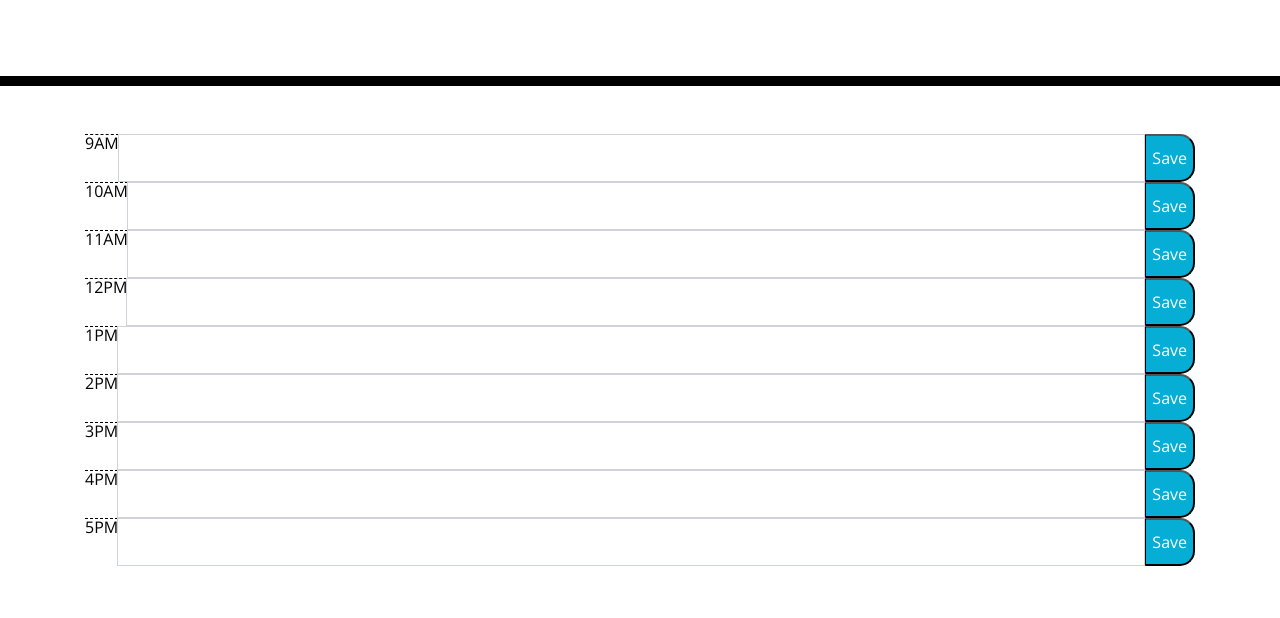
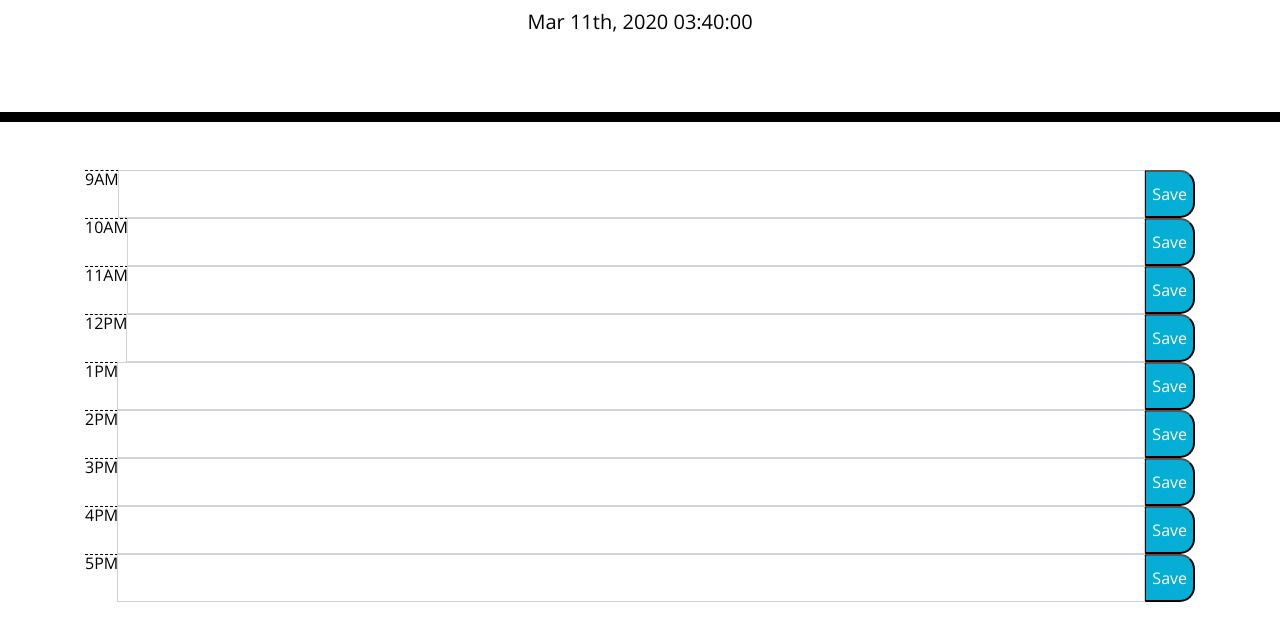
Before and after one commit to JEpps2020/day-planner, a plain HTML site: page Develop/index.html in a window 1280 px wide. Shown: the part 182-800 px from the top of the page. Drawn offline with nearby package versions, Linux system fonts and the light colour scheme.

Commit message:
I have created the day/time stamp at the head of the planner.

```diff
--- a/Develop/index.html
+++ b/Develop/index.html
@@ -97,5 +97,23 @@
 
     <script src="https://code.jquery.com/jquery-3.4.1.min.js"></script>
     <script src="https://cdnjs.cloudflare.com/ajax/libs/moment.js/2.24.0/moment.min.js"></script>
+
+    <script type="text/javascript">
+      let day=moment().format("MMM Do, YYYY hh:mm:ss");
+      // console.log(moment().format("MMM Do, YYYY hh:mm:ss"));
+
+      $("#currentDay").append(day);
+
+      let time=day.split(" ")[3];
+      // console.log(time.split(":")[0]);
+
+      time=time.split(":")[0];
+      // console.log(time)
+      // console.log(moment().format("MMM Do, YYYY hh:mm:ss").split(" "));
+
+
+
+    </script>
+
   </body>
 </html>
```
